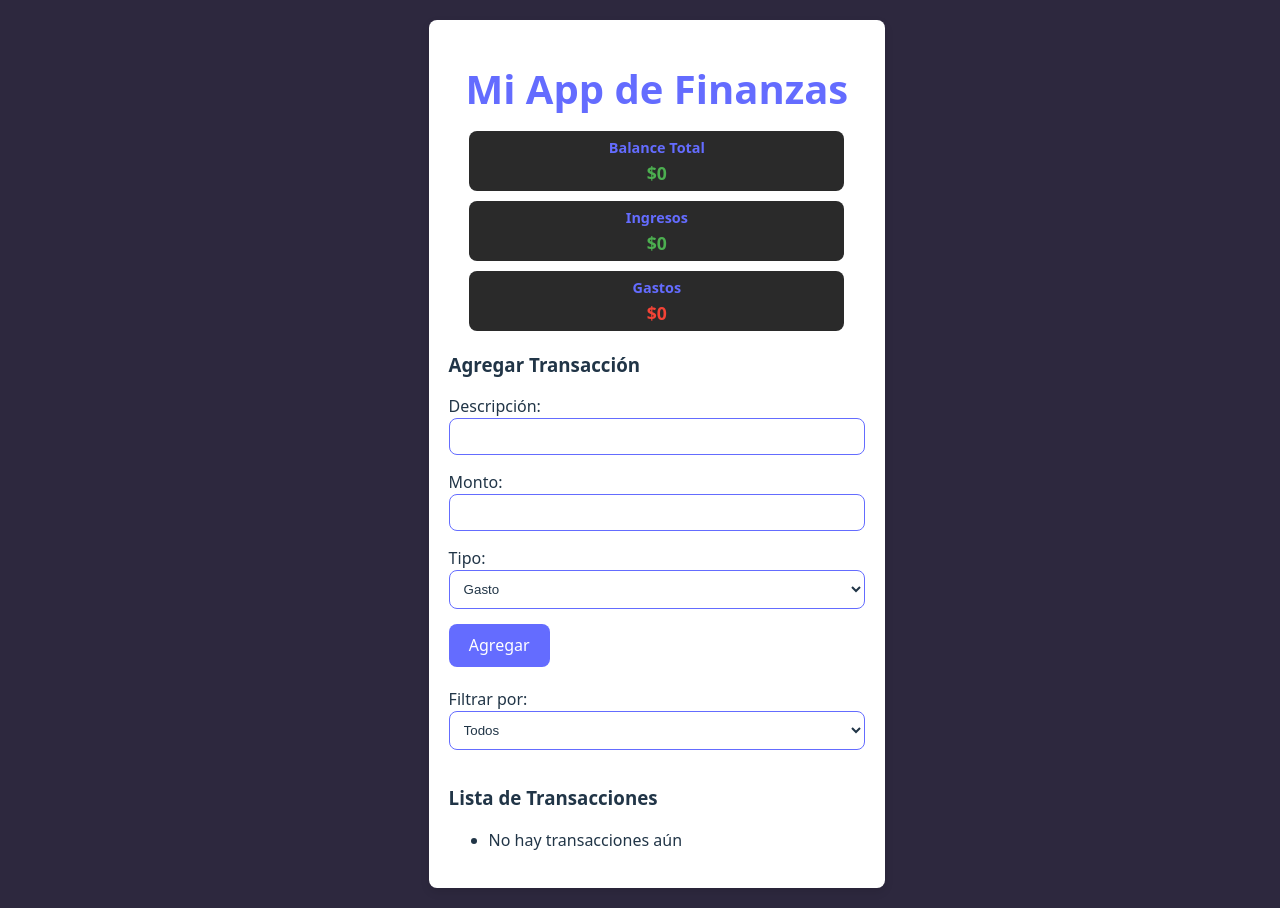
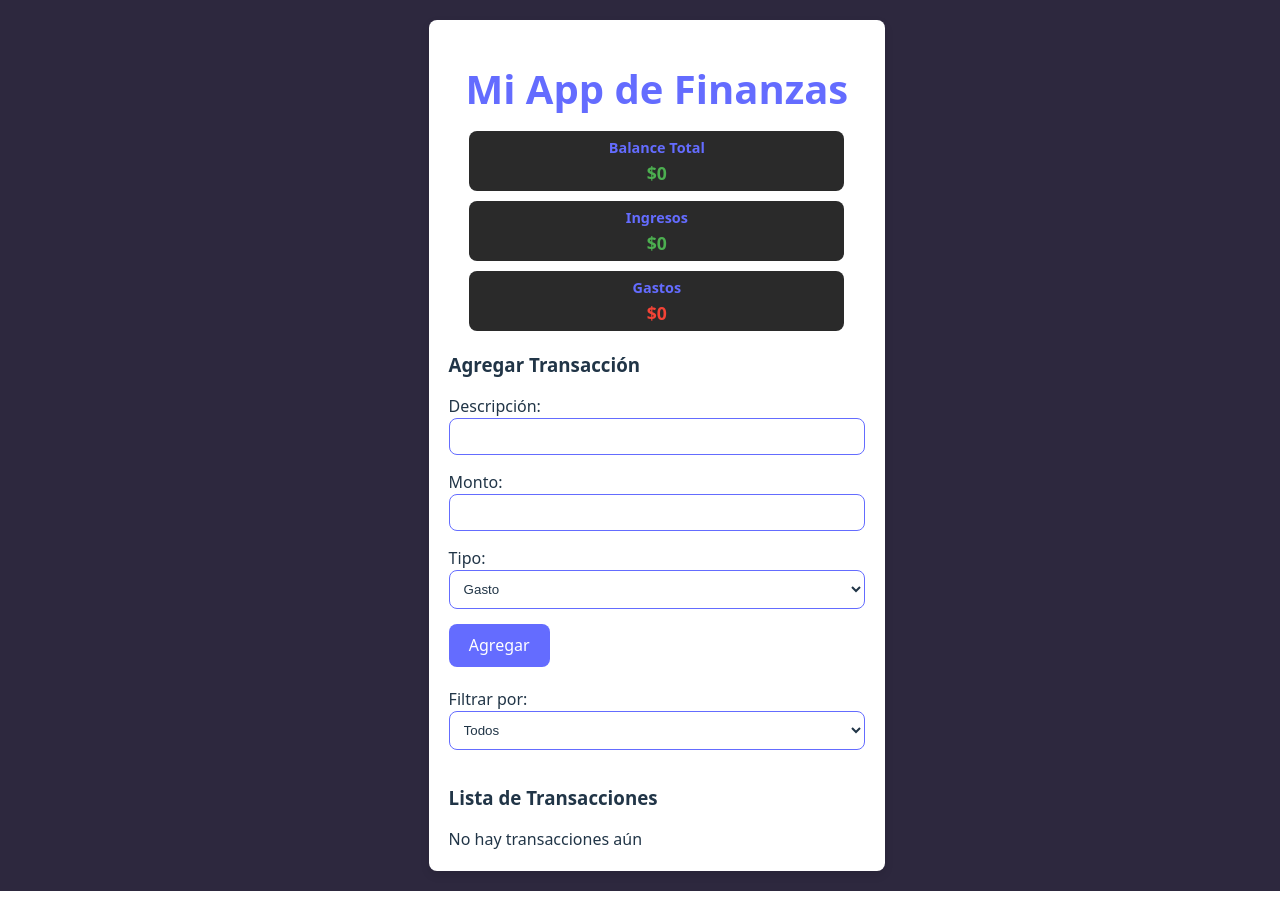
Before and after one commit to wrafael91/Finance-App, a React (Vite) app: page / in a window 1280 px wide. Built offline with nearby package versions, Linux system fonts and the light colour scheme.

Commit message:
centering transaction list and adding color to list numbers

```diff
--- a/src/App.css
+++ b/src/App.css
@@ -42,6 +42,14 @@ h1 {
 h3 {
   color: #ffffff;
   margin-bottom: 15px;
+}
+
+ul {
+  list-style: none;
+  padding: 0;
+  margin: 0 auto;
+  width: 100%;
+  max-width: 800px;
 }
 
 /* Formularios */
@@ -97,6 +105,13 @@ button:focus-visible {
 
 .transaction-item.removing {
   animation: slideOut 0.3s ease-out forwards;
+}
+
+.transaction-number {
+  min-width: 25px;
+  margin-right: 10px;
+  color: #646cff; /* Color morado que ya usas */
+  font-weight: bold;
 }
 
 @keyframes slideIn {
--- a/src/components/TransactionList.jsx
+++ b/src/components/TransactionList.jsx
@@ -24,10 +24,11 @@ function TransactionList({transactions=[], filter, onDeleteTransaction}) {
         {(!filteredTransactions||filteredTransactions.length === 0) ? (
           <li className="no-transactions">No hay transacciones aún</li>
         ) : (
-          filteredTransactions.map((transaction) =>(
+          filteredTransactions.map((transaction, index) =>(
           <li
             key={transaction.id}
             className={`transaction-item ${removingId === transaction.id ? 'removing' : ''}`}>
+            <span className="transaction-number">{index + 1}.</span>
             <span className="transaction-description">{transaction.description}</span>
             <span className="transaction-amount">${transaction.amount}</span>
             <span className={`transaction-type ${transaction.type}`}>
```
